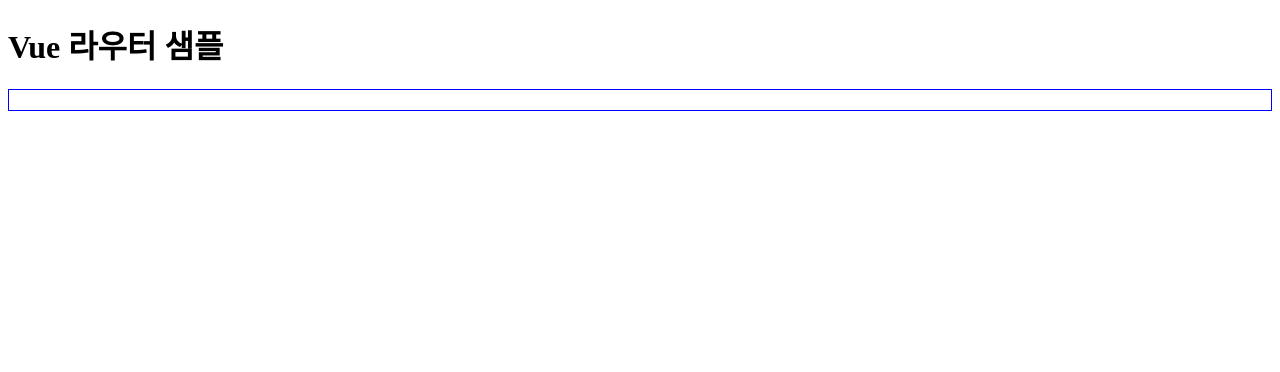
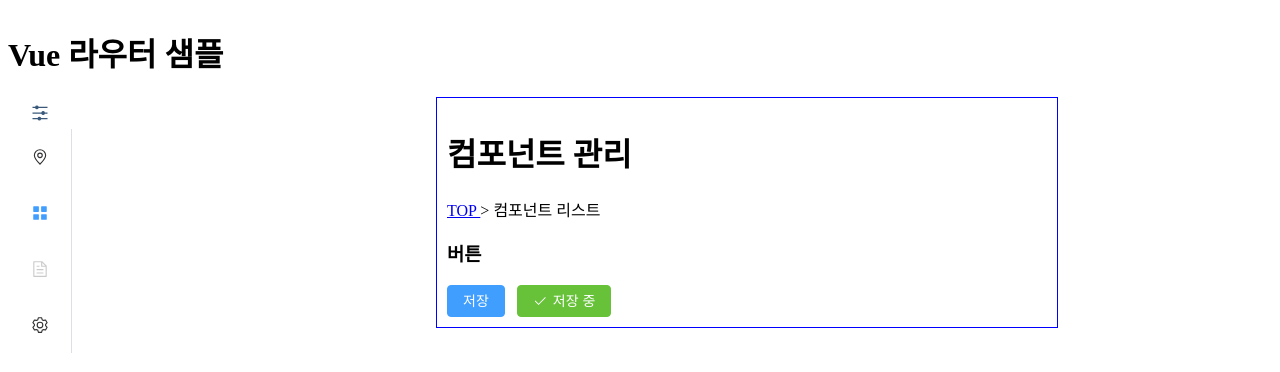
Before and after one commit to Jeongjjuna/tongtongsal, a Vue app in the folder basic/: page /component/coponentList in a window 1280 px wide. Before the commit this address had no page. Shown: the top 372 px of the page. Built offline with nearby package versions, Linux system fonts and the light colour scheme; the HTML template or start-up script is replaced by a standard one.

Commit message:
feat: 버튼 UI, SideMenu UI 적용 테스트

```diff
--- a/basic/src/App.vue
+++ b/basic/src/App.vue
@@ -3,6 +3,7 @@
 import {provide} from "vue";
 import type {Member} from "@/interfaces/Member.ts";
 import {membersKey} from "@/keys/membersKey.ts";
+import SideMenu from "@/views/SideMenu.vue";
 
 const members = new Map<number, Member>();
 members.set(33456, {
@@ -23,12 +24,28 @@
 </script>
 
 <template>
+
+  <el-row :gutter="20">
+    <el-col :span="20">
       <header>
         <h1>Vue 라우터 샘플</h1>
       </header>
+    </el-col>
+  </el-row>
+
+  <el-row :gutter="20">
+    <el-col :span="8">
+      <aside id="sidebar">
+        <SideMenu/>
+      </aside>
+    </el-col>
+    <el-col :span="12">
       <main>
         <RouterView/>
       </main>
+    </el-col>
+  </el-row>
+
 </template>
 
 <style>
@@ -49,12 +66,15 @@
 #breadcrumbs ul {
   padding-left: 0;
 }
+
 #breadcrumbs ul .current {
   color: red;
 }
-#breadcrumbs ul li:before{
+
+#breadcrumbs ul li:before {
   content: " > ";
 }
+
 #breadcrumbs ul li:first-child:before {
   content: none;
 }
--- /dev/null
+++ b/basic/src/components/BaseButton.vue
@@ -0,0 +1,63 @@
+<script setup lang="ts">
+
+// props 타입 정의
+import type {Component} from "vue";
+
+const props = withDefaults(
+    defineProps<{
+      type?: 'primary' | 'success' | 'warning' | 'danger' | 'info' | 'default'
+      plain?: boolean
+      round?: boolean
+      circle?: boolean
+      disabled?: boolean
+      loading?: boolean
+      size?: 'small' | 'default' | 'large'
+      icon?: Component | undefined
+      tag?: string
+    }>(),
+    {
+      type: 'primary',
+      plain: false,
+      round: false,
+      circle: false,
+      disabled: false,
+      loading: false,
+      size: 'default',
+      icon: undefined,
+      tag: 'button',
+    },
+)
+
+const emit = defineEmits<{
+  (e: 'click', event: MouseEvent): void
+}>()
+
+const onClick = (e: MouseEvent) => {
+  if (!props.disabled && !props.loading) {
+    emit('click', e)
+  }
+}
+
+</script>
+
+<template>
+  <el-button
+      :type="type"
+      :plain="plain"
+      :round="round"
+      :circle="circle"
+      :disabled="disabled"
+      :loading="loading"
+      :size="size"
+      :icon="icon"
+      :tag="tag"
+      @click="onClick"
+  >
+    <!-- 아이콘 + 텍스트 조합도 지원할 수 있게 기본 슬롯 전달 -->
+    <slot />
+  </el-button>
+</template>
+
+<style scoped>
+
+</style>
--- a/basic/src/router/index.ts
+++ b/basic/src/router/index.ts
@@ -24,7 +24,14 @@
         id: Number(routes.params.id),
       };
     }
-  }
+  },
+  {
+    path: "/component/coponentList",
+    name: "ComponentList",
+    component: () => {
+      return import((`@/views/component/ComponentList.vue`));
+    },
+  },
 ];
 
 const router = createRouter({
--- a/basic/src/views/AppTop.vue
+++ b/basic/src/views/AppTop.vue
@@ -10,13 +10,20 @@
     </ul>
   </nav>
   <section>
-    <p>
-      <!-- name 속성에 "라우팅명" 을 입력한다. -->
-      <!-- <RouterLink 새="/member/memberList"> -->
-      <RouterLink v-bind:to="{ name: 'MemberList' }">
-        회원 관리는 여기서
-      </RouterLink>
-    </p>
+    <ul>
+      <li>
+        <!-- name 속성에 "라우팅명" 을 입력한다. -->
+        <!-- <RouterLink 새="/member/memberList"> -->
+        <RouterLink v-bind:to="{ name: 'MemberList' }">
+          회원 관리는 여기서
+        </RouterLink>
+      </li>
+      <li>
+        <RouterLink v-bind:to="{ name: 'ComponentList' }">
+          컴포넌트 관리는 여기서
+        </RouterLink>
+      </li>
+    </ul>
   </section>
 </template>
 
--- /dev/null
+++ b/basic/src/views/SideMenu.vue
@@ -0,0 +1,98 @@
+<script setup lang="ts">
+import {ref} from 'vue'
+import {Document, Location, Menu as IconMenu, Operation, Setting,} from '@element-plus/icons-vue'
+
+const isCollapse = ref(true)
+const handleOpen = (key: string, keyPath: string[]) => {
+  console.log(key, keyPath)
+}
+const handleClose = (key: string, keyPath: string[]) => {
+  console.log(key, keyPath)
+}
+</script>
+
+<template>
+
+  <div class="sidebar">
+    <!-- 토글 버튼 -->
+    <el-button
+        type="primary"
+        :icon="Operation"
+        @click="isCollapse = !isCollapse"
+        class="collapse-toggle-btn"
+    />
+
+    <!-- 메뉴 -->
+    <el-menu
+        default-active="2"
+        class="el-menu-vertical-demo"
+        :collapse="isCollapse"
+        @open="handleOpen"
+        @close="handleClose"
+    >
+      <el-sub-menu index="1">
+
+        <template #title>
+          <el-icon>
+            <location/>
+          </el-icon>
+          <span>Navigator One</span>
+        </template>
+        <el-menu-item-group>
+          <template #title>
+            <span>Group One</span>
+            <el-menu-item index="1-1">item one</el-menu-item>
+            <el-menu-item index="1-2">item two</el-menu-item>
+          </template>
+        </el-menu-item-group>
+        <el-menu-item-group title="Group Two">
+          <el-menu-item index="1-3">item three</el-menu-item>
+        </el-menu-item-group>
+        <el-sub-menu index="1-4">
+          <template #title><span>item four</span></template>
+          <el-menu-item index="1-4-1">item one</el-menu-item>
+        </el-sub-menu>
+      </el-sub-menu>
+      <el-menu-item index="2">
+        <el-icon>
+          <icon-menu/>
+        </el-icon>
+        <template #title>Navigator Two</template>
+      </el-menu-item>
+      <el-menu-item index="3" disabled>
+        <el-icon>
+          <document/>
+        </el-icon>
+        <template #title>Navigator Three</template>
+      </el-menu-item>
+      <el-menu-item index="4">
+        <el-icon>
+          <setting/>
+        </el-icon>
+        <template #title>Navigator Four</template>
+      </el-menu-item>
+    </el-menu>
+  </div>
+</template>
+
+<style scoped>
+
+/* 기본 상태: hover 효과 제거 */
+.collapse-toggle-btn {
+  /* Element Plus 기본 hover 변수들을 덮어쓰기 */
+  font-size: 20px; /* 아이콘 크기 키우기 */
+  --el-button-bg-color: transparent;
+  --el-button-border-color: transparent;
+  --el-button-text-color: #3a597a;
+  margin-left: 10px;
+  padding: 11px;
+}
+
+/* hover 되었을 때만 스타일 적용 */
+.collapse-toggle-btn:hover {
+  background-color: #ecf5ff;     /* 원하는 hover 배경색 */
+  border-color: #c6e2ff;         /* 원하는 hover border 색 */
+  color: #409eff;                /* 아이콘/텍스트 색 */
+}
+
+</style>
--- /dev/null
+++ b/basic/src/views/component/ComponentList.vue
@@ -0,0 +1,52 @@
+<script setup lang="ts">
+
+import { Check } from '@element-plus/icons-vue'
+import BaseButton from "@/components/BaseButton.vue";
+import {ref} from "vue";
+
+const onSave = () => {
+  console.log("save")
+}
+
+const isSaving = ref(false)
+
+</script>
+
+<template>
+  <h1>컴포넌트 관리</h1>
+  <nav id="breadcrumbs">
+    <ul>
+      <li>
+        <RouterLink v-bind:to="{ name: 'AppTop' }">
+          TOP
+        </RouterLink>
+      </li>
+      <li>컴포넌트 리스트</li>
+    </ul>
+  </nav>
+  <section>
+    <div>
+      <h3>버튼</h3>
+      <div>
+        <!-- 기본 primary 버튼 -->
+        <BaseButton @click="onSave">
+          저장
+        </BaseButton>
+
+        <!-- success + 아이콘 버튼 -->
+        <BaseButton
+            type="success"
+            :icon="Check"
+            :loading="isSaving"
+            @click="onSave"
+        >
+          저장 중
+        </BaseButton>
+      </div>
+    </div>
+  </section>
+</template>
+
+<style scoped>
+
+</style>
```
Lines whose indentation alone changed are shown as unchanged.
